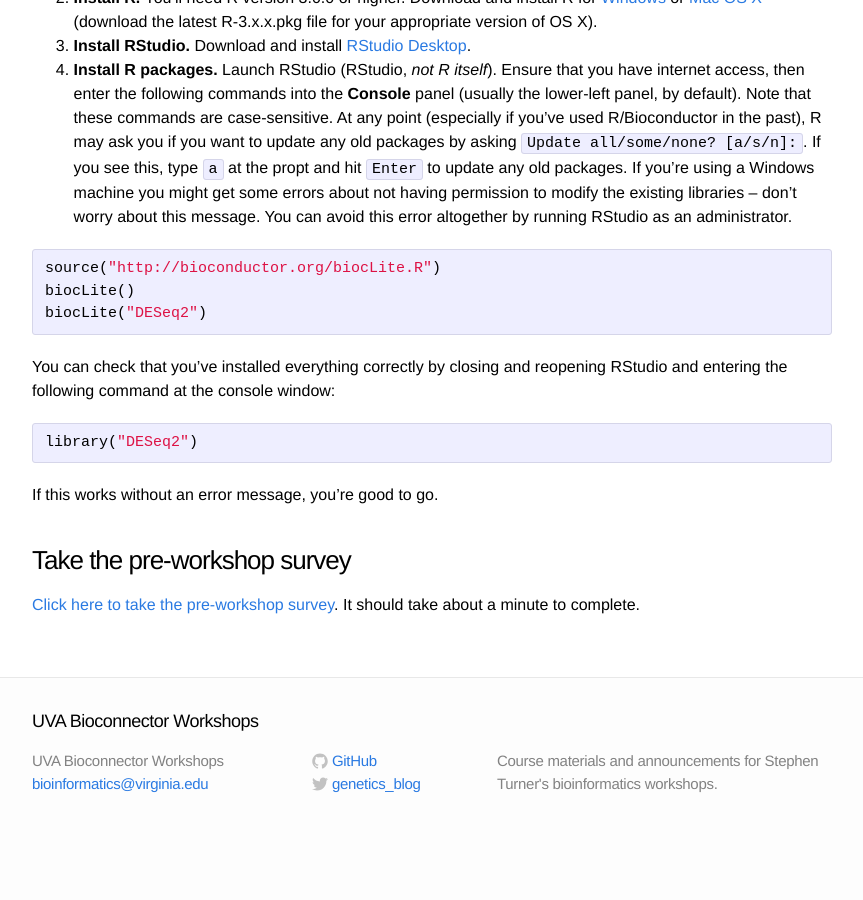
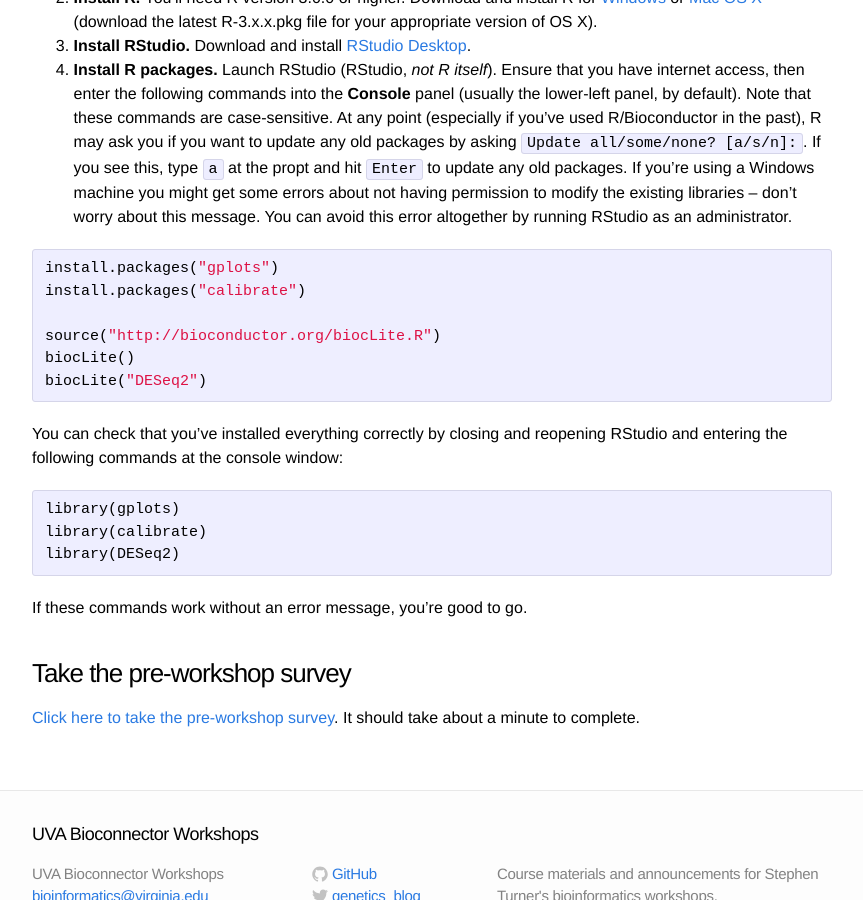
Before and after one commit to bioconnector/workshops2015, a Jekyll site: the page built from lessons/intro-r-lifesci/index.md, in a window 1280 px wide and 900 px high, scrolled down 1158 px. Shown: the whole window, without its empty margins (208-1071 px from the left). Built offline with Jekyll 4.4.1, drawn with Linux system fonts in a browser that asks for light colours; Markdown is read by kramdown in place of the engine named in the settings; before the commit the page ends 1998 px from its top, so only the background shows below that.

Commit message:
updated r installation instructions with gplots and calibrate

````diff
--- a/_includes/setup-r.md
+++ b/_includes/setup-r.md
@@ -6,15 +6,20 @@
 0. **Install R packages.** Launch RStudio (RStudio, *not R itself*). Ensure that you have internet access, then enter the following commands into the **Console** panel (usually the lower-left panel, by default). Note that these commands are case-sensitive. At any point (especially if you've used R/Bioconductor in the past), R may ask you if you want to update any old packages by asking `Update all/some/none? [a/s/n]:`. If you see this, type `a` at the propt and hit `Enter` to update any old packages. If you're using a Windows machine you might get some errors about not having permission to modify the existing libraries -- don't worry about this message. You can avoid this error altogether by running RStudio as an administrator.
 
 ```r
+install.packages("gplots")
+install.packages("calibrate")
+
 source("http://bioconductor.org/biocLite.R")
 biocLite()
 biocLite("DESeq2")
 ```
 
-You can check that you've installed everything correctly by closing and reopening RStudio and entering the following command at the console window:
+You can check that you've installed everything correctly by closing and reopening RStudio and entering the following commands at the console window:
 
 ```r
-library("DESeq2")
+library(gplots)
+library(calibrate)
+library(DESeq2)
 ```
 
-If this works without an error message, you're good to go.
+If these commands work without an error message, you're good to go.
````
